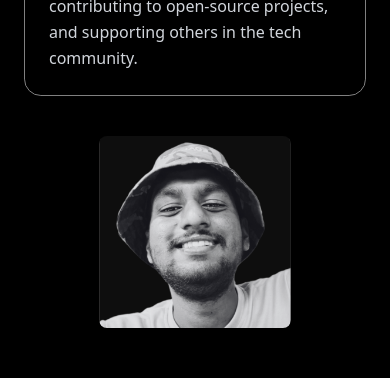
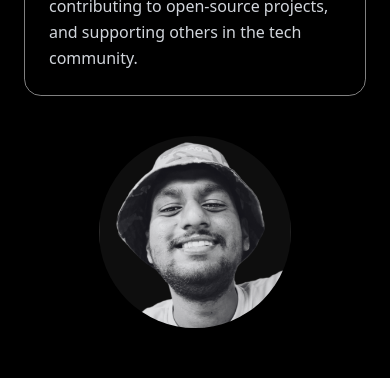
Before and after one commit to thanujaDev26/portfolio, a React (Create React App) app: page / in a window 390 px wide. Shown: the part 1640-2018 px from the top of the page. Built offline with nearby package versions, Linux system fonts and the light colour scheme.

Commit message:
Responsive phase 1

```diff
--- a/src/components/About/About.js
+++ b/src/components/About/About.js
@@ -35,7 +35,7 @@ function About() {
 
 
         <div className="flex flex-col items-center">
-          <div className="w-48 h-48 rounded-lg overflow-hidden mb-6 shadow-md">
+          <div className="w-48 h-48 rounded-full overflow-hidden mb-6 shadow-md">
             <img
               src={require('../../asserts/images/avatar.png')}
               alt="Profile"
```
